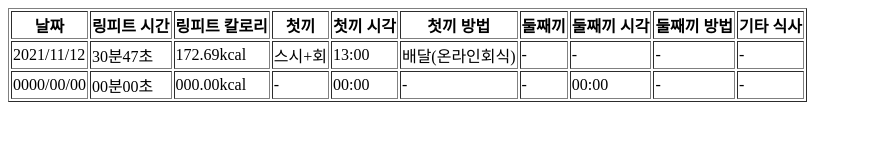
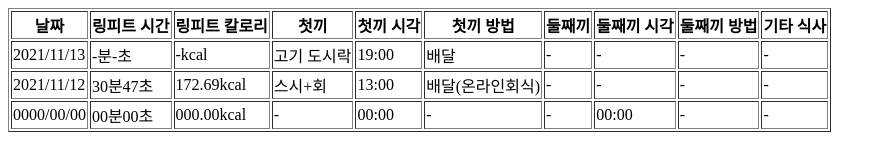
Before and after one commit to jenyl08/private_meal_calendar, a plain HTML site: page index.html in a window 1280 px wide. Shown: the whole page, without its empty margins (0-886 px from the left). Drawn offline with Linux system fonts and the light colour scheme.

Commit message:
Update index.html

```diff
--- a/index.html
+++ b/index.html
@@ -15,6 +15,19 @@
 	<th>둘째끼 시각</th>
 	<th>둘째끼 방법</th>
 	<th>기타 식사</th>
+
+	<tr>
+		<td>2021/11/13</td> <!-- 날짜 -->
+		<td>-분-초</td> <!-- 링피트 시간 -->
+		<td>-kcal</td> <!-- 링피트 칼로리 -->
+		<td>고기 도시락</td> <!-- 첫끼 -->
+		<td>19:00</td> <!-- 첫끼 시각 -->
+		<td>배달</td> <!-- 첫끼 방법 -->
+		<td>-</td> <!-- 둘째끼 -->
+		<td>-</td> <!-- 둘째끼 시각 -->
+		<td>-</td> <!-- 둘째끼 방법 -->
+		<td>-</td> <!-- 기타 식사 -->
+	</tr>
 
 	<tr>
 		<td>2021/11/12</td> <!-- 날짜 -->
```
